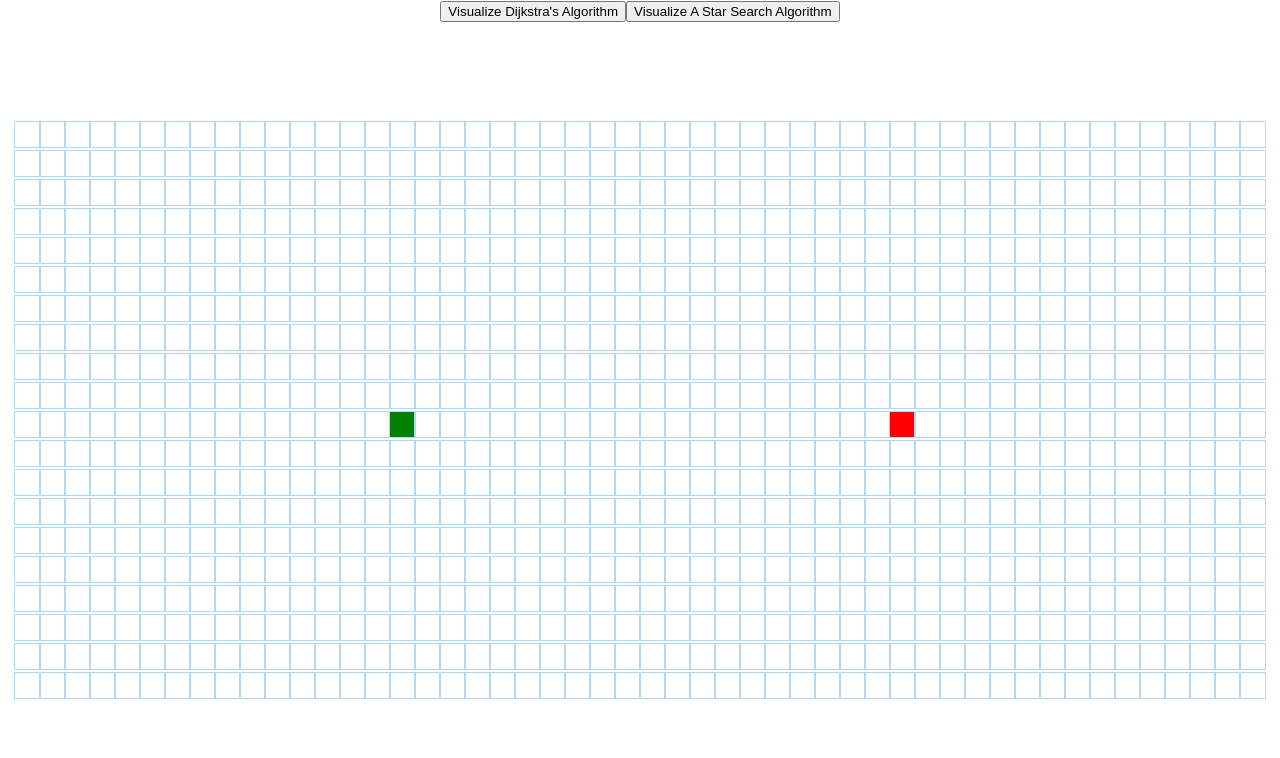
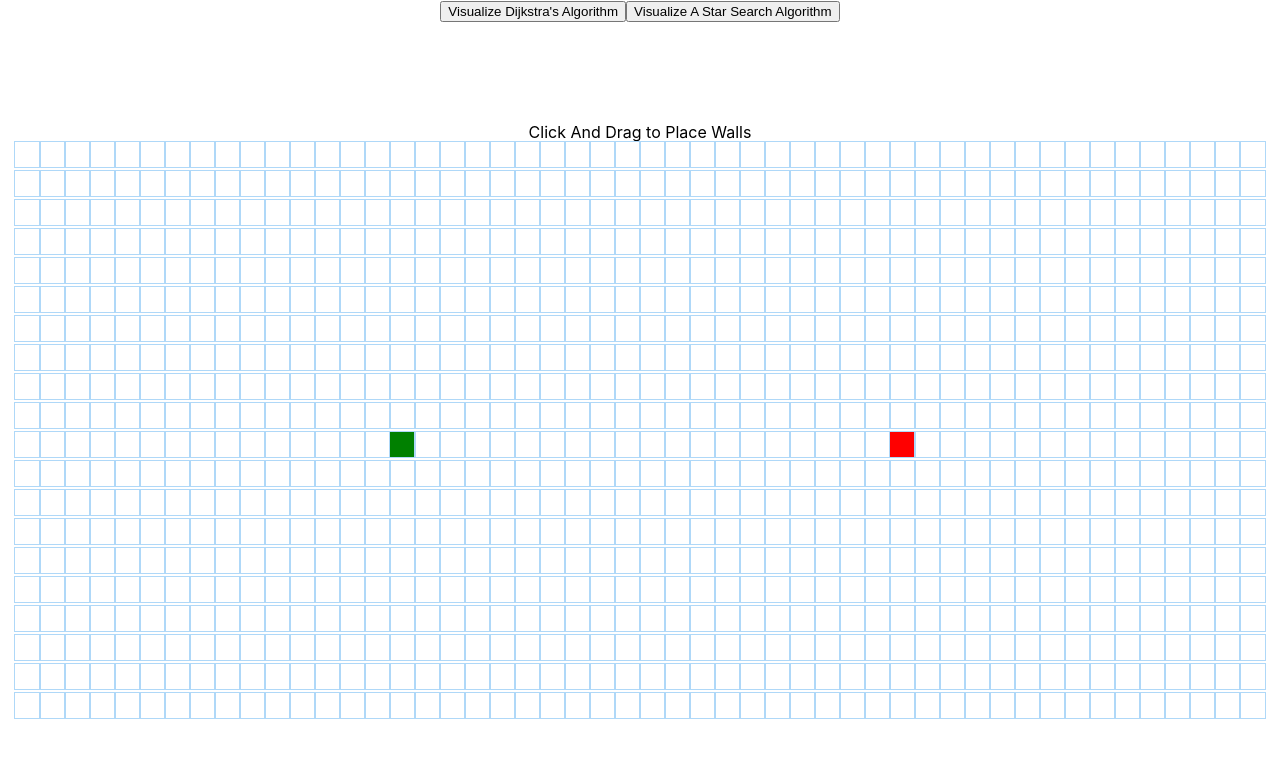
Before and after one commit to nabeel44/Pathfinding-Visualizer, a React (Create React App) app: page / in a window 1280 px wide. Shown: the top 758 px of the page. Built offline with nearby package versions, Linux system fonts and the light colour scheme.

Commit message:
added wall descripton

```diff
--- a/src/PathfindingVisualizer/PathfindingVisualizer.jsx
+++ b/src/PathfindingVisualizer/PathfindingVisualizer.jsx
@@ -127,6 +127,7 @@ export default class PathfindingVisualizer extends Component {
           Visualize A Star Search Algorithm
         </button>
         <div className="grid">
+            Click And Drag to Place Walls
           {grid.map((row, rowIdx) => {
             return (
               <div key={rowIdx}>
```
